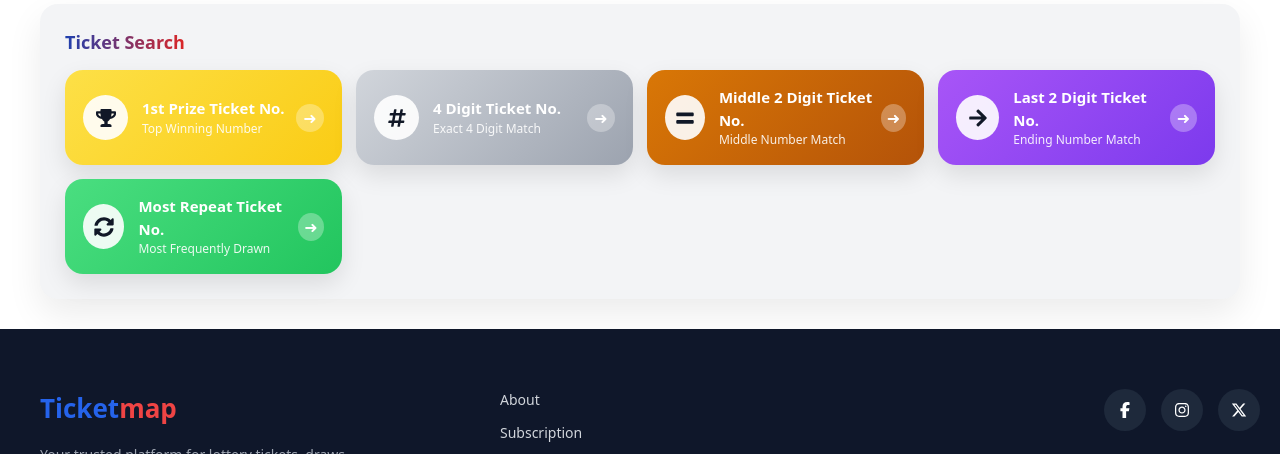
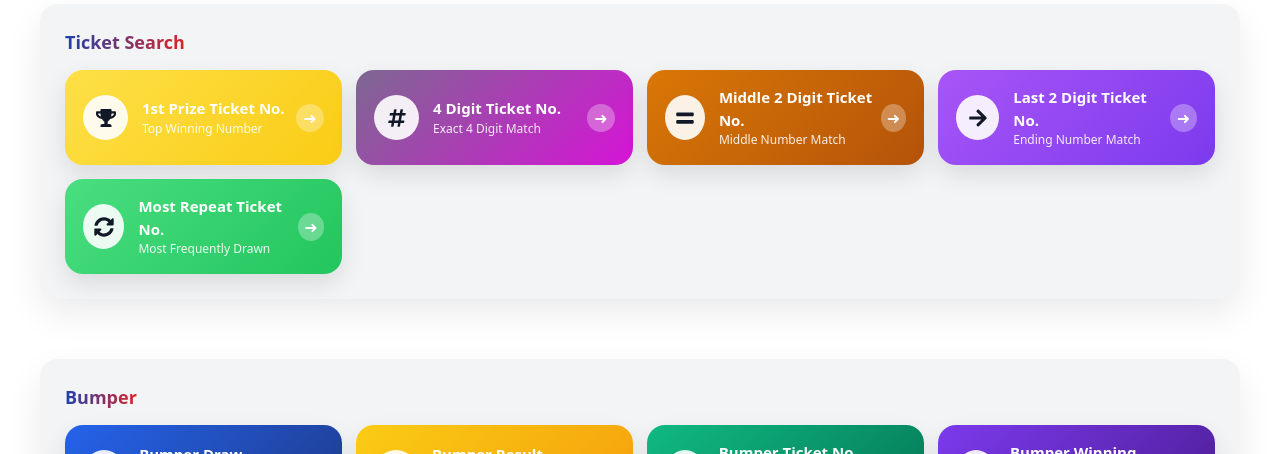
Before and after one commit to Ramesh2911/forehead_customer, a React (Vite) app: page /ticket in a window 1280 px wide. Shown: the part 346-800 px from the top of the page. Built offline with nearby package versions, Linux system fonts and the light colour scheme; no server answers.

Commit message:
banding part add ticket page

```diff
--- a/src/pages/Ticket/Ticket.jsx
+++ b/src/pages/Ticket/Ticket.jsx
@@ -9,6 +9,8 @@ import {
     FaEquals,
     FaHashtag,
     FaTrophy,
+    FaCalendarAlt,
+    FaSearch
 } from "react-icons/fa";
 
 const Ticket = () => {
@@ -177,7 +179,7 @@ const Ticket = () => {
                     <DashboardCard
                         title="4 Digit Ticket No."
                         subtitle="Exact 4 Digit Match"
-                        gradient="linear-gradient(135deg, #d1d5db, #9ca3af)"
+                        gradient="linear-gradient(135deg, #7d6891, #d614d6)"
                         Icon={FaHashtag}
                     />
 
@@ -203,6 +205,59 @@ const Ticket = () => {
                     />
                 </div>
             </div>
+
+            <div style={cardStyle}>
+                <div
+                    style={{
+                        fontWeight: "700",
+                        fontSize: "18px",
+                        marginBottom: "14px",
+                        background: "linear-gradient(90deg, #1e40af, #dc2626)",
+                        WebkitBackgroundClip: "text",
+                        WebkitTextFillColor: "transparent",
+                        display: "inline-block",
+                    }}
+                >
+                    Bumper
+                </div>
+
+                <div
+                    style={{
+                        display: "grid",
+                        gridTemplateColumns: "repeat(auto-fit, minmax(220px, 1fr))",
+                        gap: "14px"
+                    }}
+                >
+
+                    <DashboardCard
+                        title="Bumper Draw"
+                        subtitle="View Upcoming Bumper Draw"
+                        gradient="linear-gradient(135deg, #2563eb, #1e3a8a)"
+                        Icon={FaCalendarAlt}
+                    />
+
+                    <DashboardCard
+                        title="Bumper Result"
+                        subtitle="Check Bumper Draw Results"
+                        gradient="linear-gradient(135deg, #facc15, #f59e0b)"
+                        Icon={FaTrophy}
+                    />
+
+                    <DashboardCard
+                        title="Bumper Ticket No Check"
+                        subtitle="Verify Your Ticket Number"
+                        gradient="linear-gradient(135deg, #10b981, #047857)"
+                        Icon={FaSearch}
+                    />
+
+                    <DashboardCard
+                        title="Bumper Winning Record"
+                        subtitle="View Past Winning Records"
+                        gradient="linear-gradient(135deg, #7c3aed, #4c1d95)"
+                        Icon={FaHistory}
+                    />
+                </div>
+            </div>
         </>
     );
 };
```
